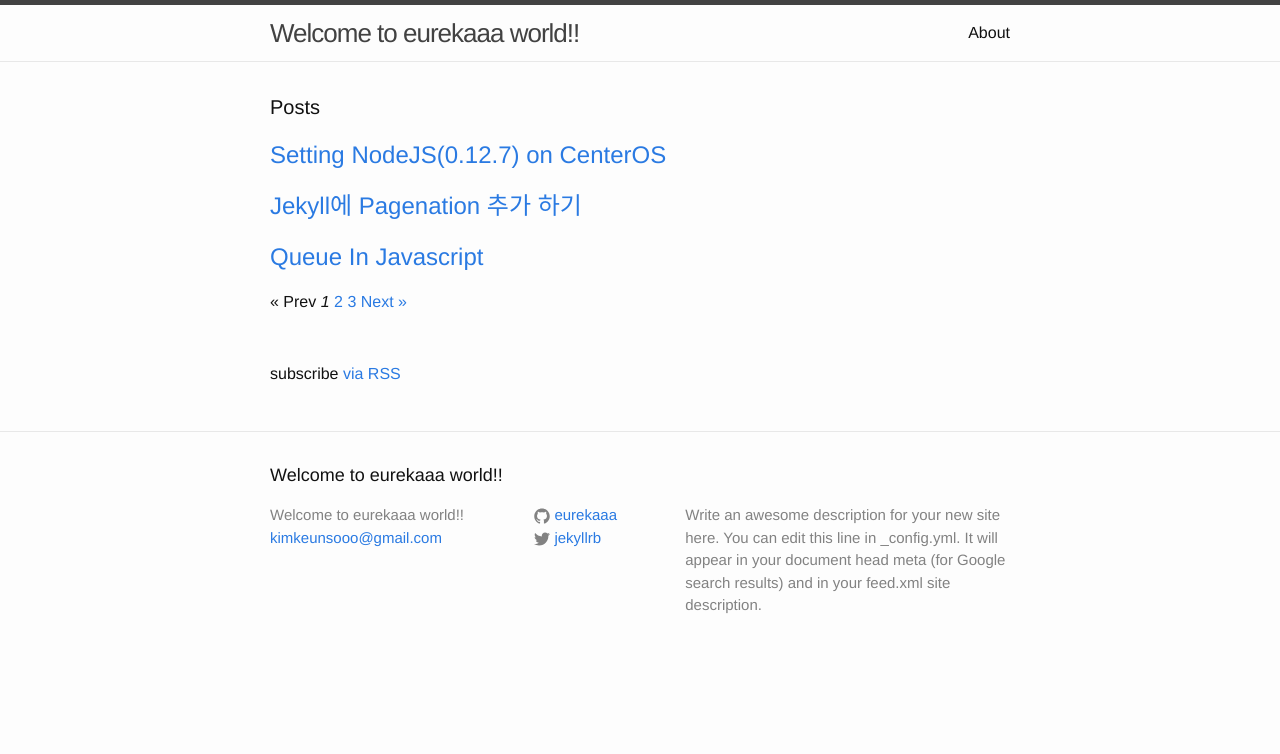
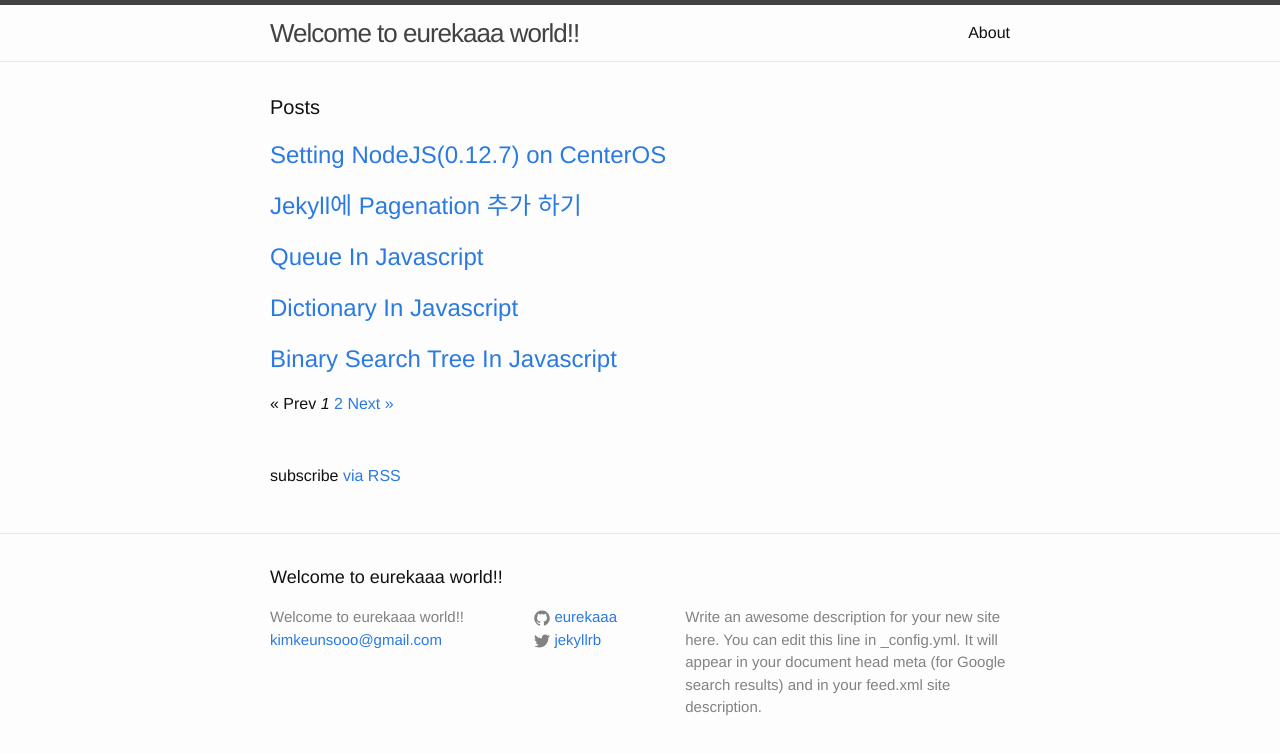
Before and after one commit to eurekaaa/eurekaaa.github.io, a Jekyll site: the page built from index.html, in a window 1280 px wide. Shown: the top 754 px of the page. Built offline with Jekyll 4.4.1, drawn with Linux system fonts in a browser that asks for light colours; the list of posts is cut into pages by our own code.

```diff
--- a/_config.yml
+++ b/_config.yml
@@ -19,6 +19,6 @@
 
 # Build settings
 markdown: kramdown
-paginate: 3
+paginate: 5
 paginate_path: "/blog/page:num/"
 gems: [jekyll-paginate]
--- a/_posts/2016-5-15-Setting-NodeJS-0.12.7-on-CentOS.markdown
+++ b/_posts/2016-5-15-Setting-NodeJS-0.12.7-on-CentOS.markdown
@@ -38,7 +38,7 @@
 $ echo $PATH
 {% endhighlight %}
 위에 추가한 NODE_HOME의 path가 아래와 같이 출력되면 정상적으로 등록된 것이다.
-<img src='http://localhost:4000/assets/imgs/setting_nodejs_0.jpg'>
+<img src='{{site.url}}/assets/imgs/setting_nodejs_0.jpg'>
 </li>
 <li>
 정상적으로 노드가 설치 되었는지 버전을 확인하자.
@@ -49,5 +49,5 @@
 {% highlight bash %}
 $ node --version
 {% endhighlight %}
-<img src='http://localhost:4000/assets/imgs/setting_nodejs_1.jpg'>
+<img src='{{site.url}}/assets/imgs/setting_nodejs_1.jpg'>
 </li>
```
